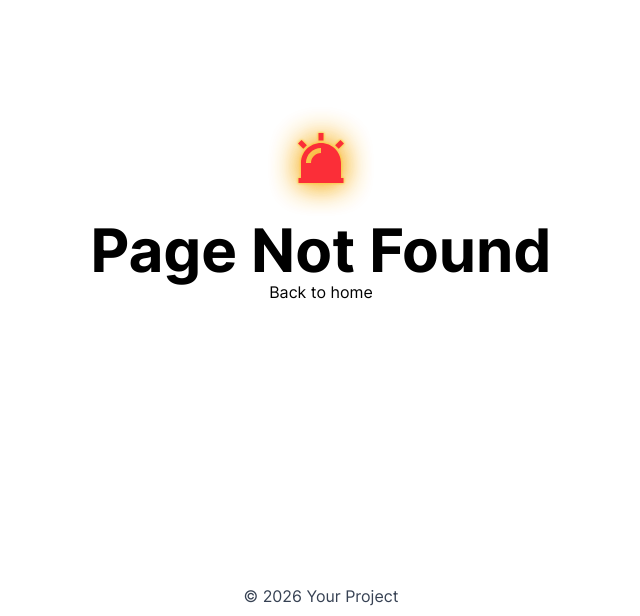
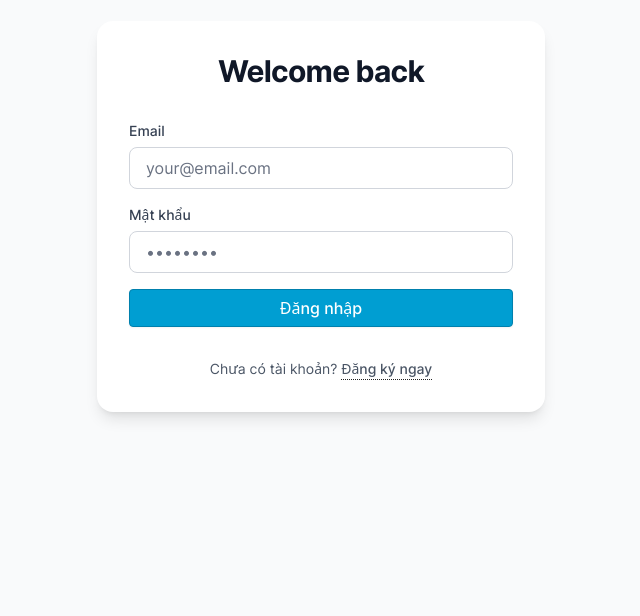
Before and after one commit to Tinasoft-VietNam/nextjs-platform, a Next.js app: page /auth/login in a window 1280 px wide. Before the commit this address had no page. Shown: the part 184-800 px from the top of the page, without its empty margins (319-959 px from the left). Built offline with nearby package versions, Linux system fonts and the light colour scheme.

Commit message:
create LoginPage with react-hook-form and zod

```diff
--- a/package.json
+++ b/package.json
@@ -18,12 +18,14 @@
   "dependencies": {
     "@ant-design/icons": "^6.1.0",
     "@faker-js/faker": "^10.4.0",
+    "@hookform/resolvers": "^5.2.2",
     "antd": "^5.29.3",
     "clsx": "^2.0.0",
     "lucide-react": "^0.438.0",
     "next": "^15.4.3",
     "react": "^19.1.0",
     "react-dom": "^19.1.0",
+    "react-hook-form": "^7.72.0",
     "react-icons": "^5.5.0",
     "tailwind-merge": "^2.6.0",
     "zod": "^3.24.1"
--- /dev/null
+++ b/src/app/auth/login/page.tsx
@@ -0,0 +1,18 @@
+import { LoginForm } from "@/components/organisms/LoginFormTw";
+import { AuthTemplate } from "@/components/templates/AuthTemplate";
+import { UnderlineLink } from "@/components/molecules/Links";
+
+const LoginPage = () => {
+    return (
+        <>
+            <AuthTemplate title="Welcome back">
+                <LoginForm />
+                <p className='text-center text-sm text-gray-600'>
+                    Chưa có tài khoản?{' '}
+                    <UnderlineLink href='/auth/register'>Đăng ký ngay</UnderlineLink>
+                </p>
+            </AuthTemplate>
+        </>
+    )
+}
+export default LoginPage;
--- /dev/null
+++ b/src/components/atoms/Input/Input.tsx
@@ -0,0 +1,23 @@
+import clsx from 'clsx';
+import * as React from 'react';
+
+export interface InputProps extends React.InputHTMLAttributes<HTMLInputElement> {
+  isError?: boolean;
+}
+
+const Input = React.forwardRef<HTMLInputElement, InputProps>(({ className, isError, ...props }, ref) => {
+    return (
+      <input
+        ref={ref}
+        className={clsx(
+          'w-full rounded-lg border px-4 py-2 outline-none transition-all',
+          'focus:ring-2 focus:ring-primary-500',
+          isError ? 'border-red-500 focus:ring-red-200' : 'border-gray-300',
+          className
+        )}
+        {...props}
+      />
+    );
+  }
+);
+export default Input;
--- /dev/null
+++ b/src/components/molecules/FormField.tsx
@@ -0,0 +1,17 @@
+import * as React from 'react';
+import Input, { InputProps } from '@/components/atoms/Input/Input';
+
+interface FormFieldProps extends InputProps {
+    label: string;
+    error?: string;
+}
+
+export const FormField= React.forwardRef<HTMLInputElement, FormFieldProps> (({ label, error, ...props }, ref) => {
+    return (
+        <div className='flex flex-col gap-1.5 w-full'>
+            <label className='text-sm font-medium text-gray-700'>{label}</label>
+            <Input ref={ref} isError={!!error} {...props} />
+            {error && <span className='text-xs text-red-500'>{error}</span>}
+        </div>
+    );
+});
--- /dev/null
+++ b/src/components/organisms/LoginFormTw.tsx
@@ -0,0 +1,43 @@
+'use client'
+import { useForm } from 'react-hook-form';
+import { FormField } from '@/components/molecules/FormField';
+import { Button } from '@/components/atoms/Button';
+// validate
+import { zodResolver } from '@hookform/resolvers/zod';
+import { loginSchema, type LoginInput } from '@/lib/zod/auth'
+export const LoginForm = () => {
+  const { register, handleSubmit, formState: { errors, isLoading } } = useForm<LoginInput>({
+    resolver: zodResolver(loginSchema), // "Cắm" Zod vào đây
+    mode: 'onTouched',
+  });
+
+  const onSubmit = async (data: LoginInput) => {
+    // Data lúc này đã được Zod đảm bảo đúng định dạng
+    console.log('Dữ liệu chuẩn:', data);
+    // Giả lập gọi API
+    await new Promise((resolve) => setTimeout(resolve, 2000));
+    // Xử lý API ở đây
+  };
+
+  return (
+    <form onSubmit={handleSubmit(onSubmit)} className='space-y-4 w-full max-w-sm'>
+      <FormField
+        label="Email"
+        type="email"
+        placeholder="your@email.com"
+        error={errors.email?.message as string}
+        {...register('email', { required: 'Email là bắt buộc' })}
+      />
+      <FormField
+        label="Mật khẩu"
+        type="password"
+        placeholder="••••••••"
+        error={errors.password?.message as string}
+        {...register('password', { required: 'Mật khẩu là bắt buộc' })}
+      />
+      <Button type="submit" variant="primary" className='w-full justify-center' isLoading={isLoading}>
+        Đăng nhập
+      </Button>
+    </form>
+  );
+};
--- a/src/components/organisms/TablePage/UserTable.tsx
+++ b/src/components/organisms/TablePage/UserTable.tsx
@@ -41,6 +41,7 @@ interface TableParams {
   sortField?: SorterResult<any>['field'];
   sortOrder?: SorterResult<any>['order'];
   filters?: Parameters<GetProp<TableProps, 'onChange'>>[1];
+  search?: string;
 }
 
 const toURLSearchParams = <T extends Record<string, any>>(record: T) => {
@@ -79,14 +80,25 @@ export default function UserTableOrganism() {
       pageSize: 10,
     },
   });
-
+  const [searchText, setSearchText] = useState('');
 
   const [isModalCreateOpen, setIsModalCreateOpen] = useState(false);
   // const [isModalEditOpen, setIsModalEditOpen] = useState(false);
   // const [dataEdit, setDataEdit] = useState<DataType | null>(null);
   // Hàm xử lý logic cho Molecules
   const handleSearch = (value: string) => {
-    console.log("Searching for:", value);
+    // console.log("Searching for:", value);
+    // if(searchText === ""){
+    //   setTableParams(prev => ({
+    //     ...prev,
+    //     pagination: {
+    //       ...prev.pagination,
+    //       current: 1
+    //     }
+    //   }));
+    // }
+    setSearchText(value);
+    router.push(`?${params.toString()}&search=${encodeURIComponent(value)}`);
   };
 
 
@@ -150,6 +162,7 @@ export default function UserTableOrganism() {
         filters,
         sortOrder: Array.isArray(sorter) ? undefined : sorter.order,
         sortField: Array.isArray(sorter) ? undefined : sorter.field,
+        search: searchText ,
       });
 
       // `dataSource` is useless since `pageSize` changed
--- /dev/null
+++ b/src/components/templates/AuthTemplate.tsx
@@ -0,0 +1,13 @@
+// src/components/templates/AuthTemplate.tsx
+import * as React from 'react';
+
+export const AuthTemplate = ({ children, title }: { children: React.ReactNode, title: string }) => (
+  <main className='flex min-h-screen items-center justify-center bg-gray-50 px-4'>
+    <div className='w-full max-w-md space-y-8 rounded-2xl bg-white p-8 shadow-lg'>
+      <div className='text-center'>
+        <h2 className='text-3xl font-bold tracking-tight text-gray-900'>{title}</h2>
+      </div>
+      {children}
+    </div>
+  </main>
+);
--- /dev/null
+++ b/src/lib/zod/auth.ts
@@ -0,0 +1,15 @@
+import { z } from 'zod';
+
+export const loginSchema = z.object({
+  email: z
+    .string()
+    .min(1, 'Email không được để trống')
+    .email('Email không đúng định dạng'),
+  password: z
+    .string()
+    .min(6, 'Mật khẩu phải có ít nhất 6 ký tự')
+    .max(20, 'Mật khẩu không được quá 20 ký tự'),
+});
+
+// Trích xuất Type từ Schema để dùng cho TypeScript
+export type LoginInput = z.infer<typeof loginSchema>;
```
Also changed, not shown: src/app/auth/register/page.tsx (added, +8 -0 lines), 1 other file (tests, documents, lock files or other folders).
